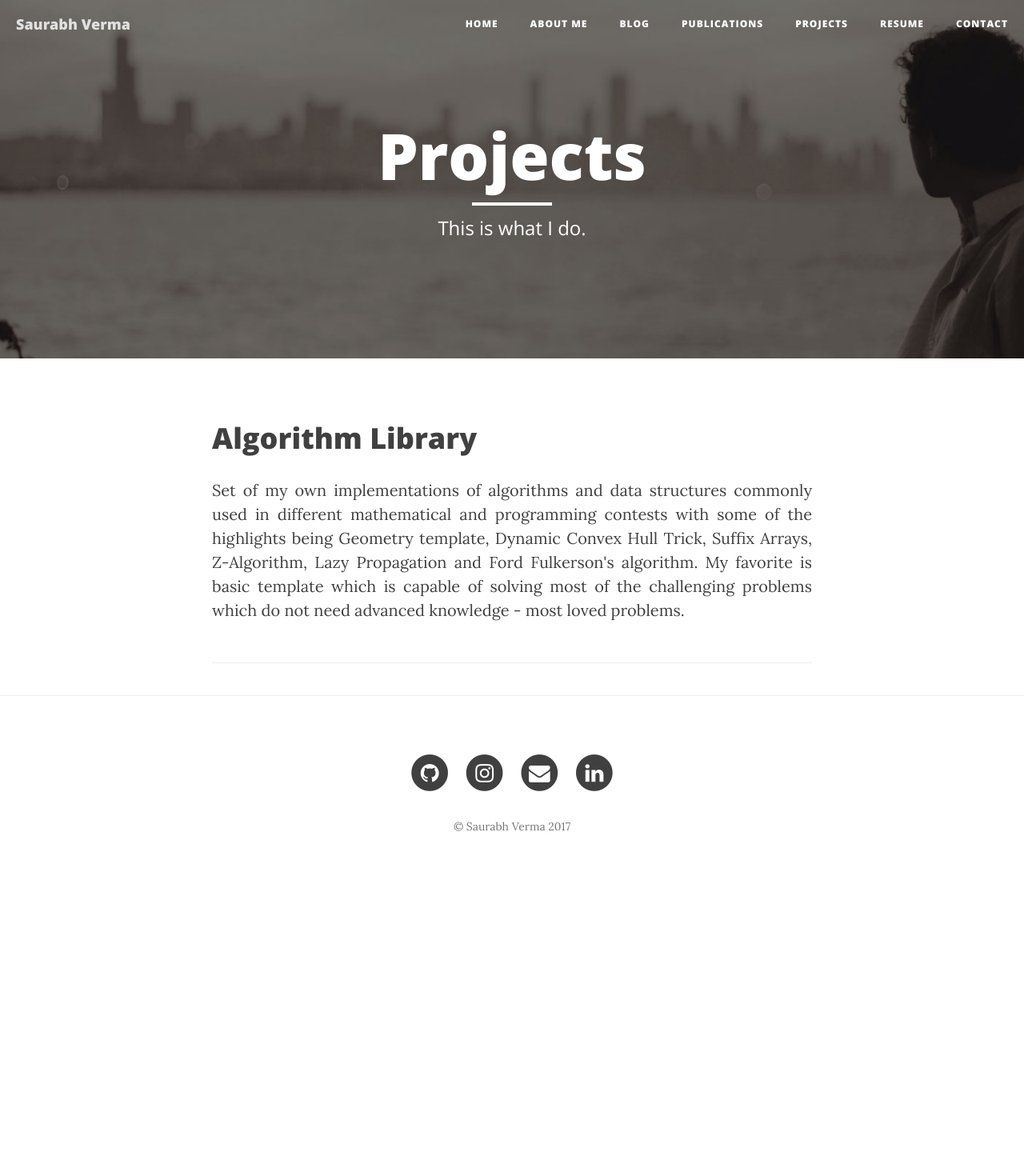
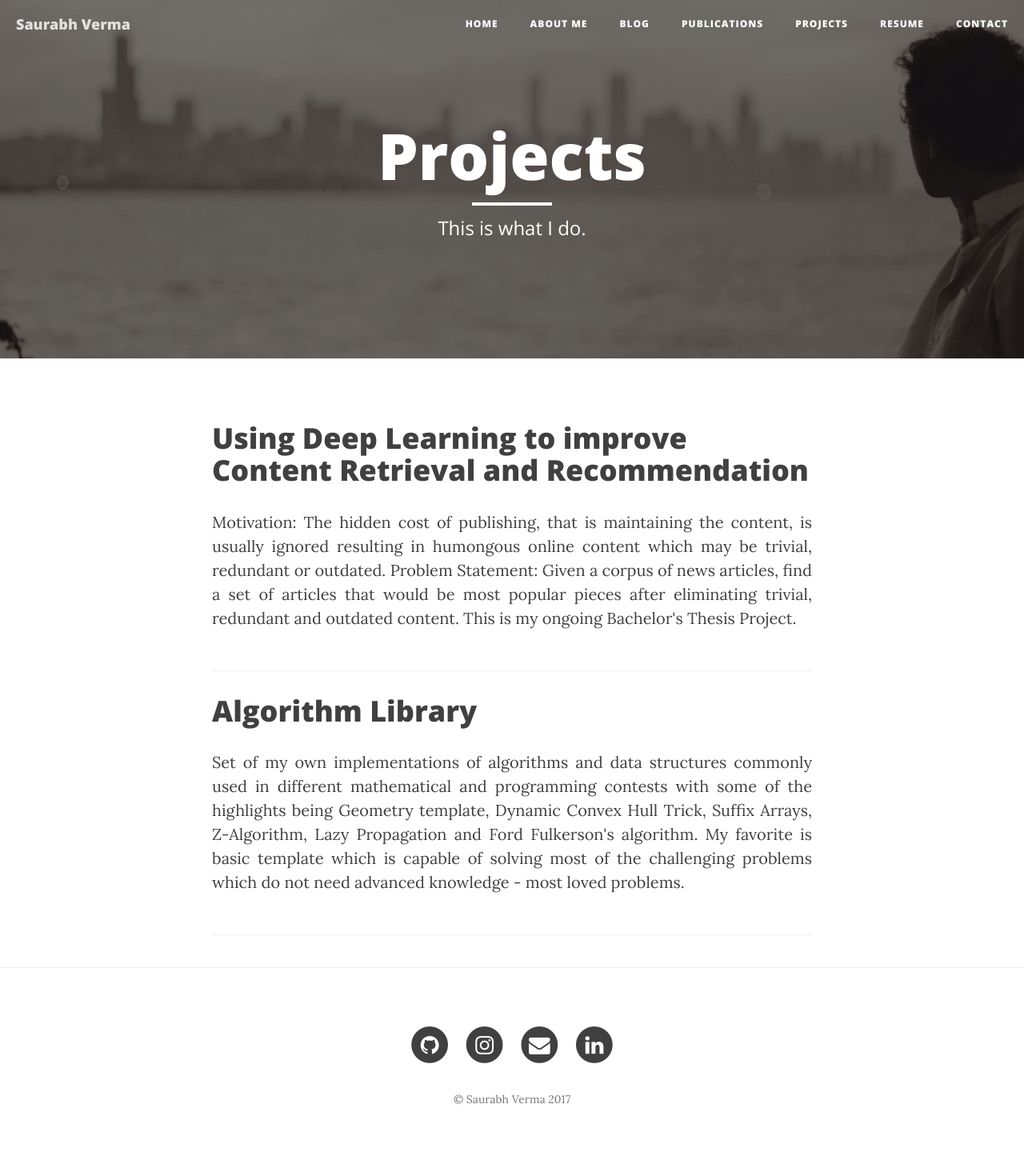
Before and after one commit to saurrv/saurrv.github.io, a Jekyll site: the page built from projects.html, in a window 1280 px wide. Shown: the whole page at 80% size. Built offline with Jekyll 4.4.1, drawn with Linux system fonts in a browser that asks for light colours; nearby versions of some CDN libraries; before the commit the page ends 1109 px from its top, so only the background shows below that.

```diff
--- a/_data/projects.yml
+++ b/_data/projects.yml
@@ -1,3 +1,9 @@
+- name: "Using Deep Learning to improve Content Retrieval and Recommendation"
+  url: "https://github.com/saurv4u/Deep-Learning-for-Content-Retrieval"
+  image: ""
+  subtitle: ""
+  description: "Motivation: The hidden cost of publishing, that is maintaining the content, is usually ignored resulting in humongous online content which may be trivial, redundant or outdated. Problem Statement: Given a corpus of news articles, find a set of articles that would be most popular pieces after eliminating trivial, redundant and outdated content. This is my ongoing Bachelor's Thesis Project."
+
 - name: "Algorithm Library"
   url: "https://github.com/saurv4u/Algorithm-Library"
   image: ""
```
Also changed, not shown: 1 other file.
